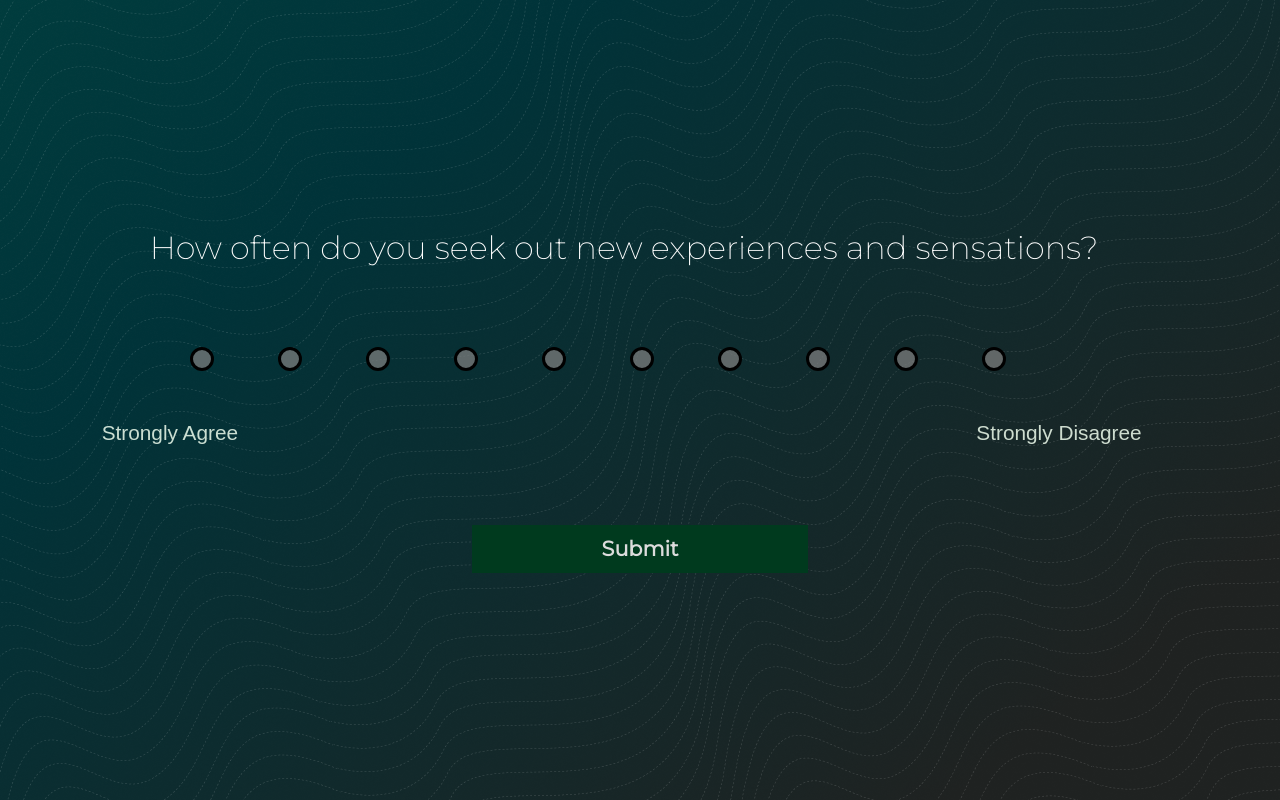
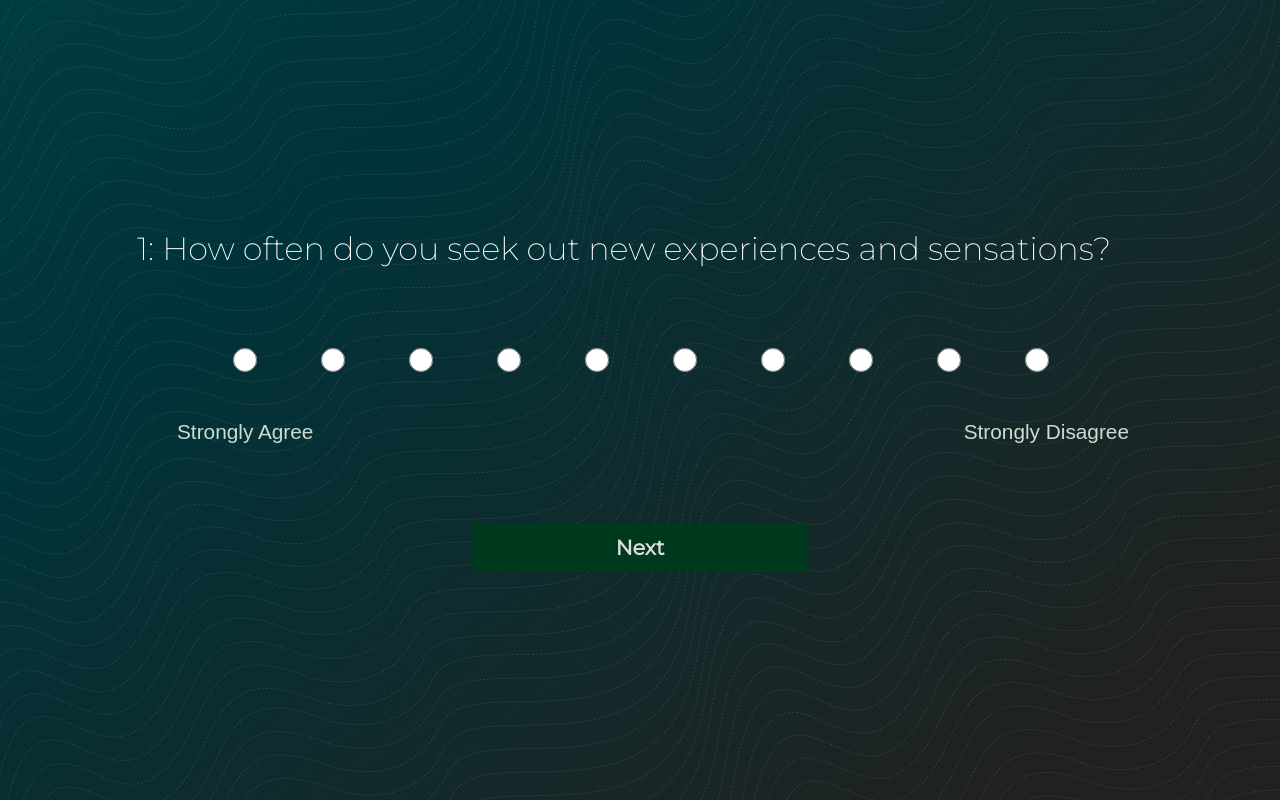
Before and after one commit to Niranjana123-art/CV-Frontend, a React (Create React App) app: page /personalityq in a window 1280 px wide. Built offline with nearby package versions, Linux system fonts and the light colour scheme; a web font is replaced by a local one.

Commit message:
personlity questions added

```diff
--- a/src/components/AptitudeQ/AptitudeQ.js
+++ b/src/components/AptitudeQ/AptitudeQ.js
@@ -30,7 +30,7 @@ const questions = [
   }
 
 
-  // Add more questions
+
 ];
 
 function AptitudeQ() {
--- a/src/components/Navbar/Navbar.css
+++ b/src/components/Navbar/Navbar.css
@@ -30,7 +30,7 @@
   align-items: center;
 }
 .navbar__links {
-  margin-left: 40em;
+  margin-left: 40rem;
   display: flex;
   gap: 5rem;
   justify-content: space-between;
--- a/src/components/PersonalityQ/PersonalityQ.css
+++ b/src/components/PersonalityQ/PersonalityQ.css
@@ -5,7 +5,7 @@
     align-items: center;
     justify-content: center;
     min-height: 100vh;
-    width: 100%;
+    width: 100vw;
     background: linear-gradient(129.93deg, #55AEC0 0.09%, #003D3E 0.1%, #003339 21.43%, #1F2221 68.35%);
     background-image: url("../../assets/bg.png");
 
@@ -36,7 +36,7 @@
     align-items: center;
     width: 60%;
     padding-top: 3rem;
-    padding-left: 3.5rem;
+    padding-left: 7rem;
 
   }
 
@@ -52,28 +52,16 @@
   }
 
   input[type="radio"] {
-    -webkit-appearance: none;
-  -moz-appearance: none;
-  appearance: none;
+
   width: 1.5rem;
   height: 1.5rem;
-  border: 3px solid #000000;
+  border: 2rem solid #000000;
   border-radius: 50%;
   outline: none;
   transition: all 0.2s ease-in-out;
-  /* margin-right: 2px; */
+
   }
 
-/* .questions_container h3{
-    padding-top: 6rem;
-    font-family: 'Montserrat';
-font-style: normal;
-font-weight: 100;
-font-size: 50px;
-text-align: center;
-color: white;
-padding-left: 8rem;
-} */
 .radio_optLabel{
   display: flex;
   flex-direction: row;
@@ -84,6 +72,9 @@ padding-left: 8rem;
   font-size: 1.3rem;
   font-weight: 100;
 
+}
+.strongly__label{
+  padding-left: 5.5rem;
 }
 .personalityQ_submit_btn{
   display: flex;
--- a/src/components/PersonalityQ/PersonalityQ.js
+++ b/src/components/PersonalityQ/PersonalityQ.js
@@ -1,62 +1,89 @@
 import React, { useState } from 'react';
 import './PersonalityQ.css';
-import PersonalitySuccess from "../PersonalitySuccess/PersonalitySuccess"
-const PersonalityQ = () => {
-  const [answer, setAnswer] = useState(null);
-  const options = [
-    '',
-    '',
-    '',
-    '',
-    '',
-    '',
-    '',
-    '',
-    '',
-    '',
+import PersonalitySuccess from '../PersonalitySuccess/PersonalitySuccess';
+
+const questions = [
+  {
+    question: '1: How often do you seek out new experiences and sensations?',
+    options: ['', '', '', '', '', '', '', '', '', ''],
+  },
+  {
+    question: '2: How would you describe your level of extraversion?',
+    options: ['', '', '', '', '', '', '', '', '', ''],
+  },
+  {
+    question: '3: How do you handle stressful situations?',
+    options: ['', '', '', '', '', '', '', '', '', ''],
+  },
+  {
+    question: '4: Are you more inclined towards being organized or spontaneous?',
+    options: ['', '', '', '', '', '', '', '', '', ''],
+  },
+  {
+    question: '5: How do you make decisions?',
+    options: ['', '', '', '', '', '', '', '', '', ''],
+  },
 ];
 
-  const handleSubmit = (event) => {
-    event.preventDefault();
-    alert(`Selected answer: ${answer}`);
-  };
+const PersonalityQ = () => {
+  const [currentQuestion, setCurrentQuestion] = useState(0);
+  const [selectedOption, setSelectedOption] = useState(null);
   const[open,setOpen]=useState(false)
   const handleModal=()=>{
     setOpen(true)
   }
 
-  return (
-    <form onSubmit={handleSubmit}>
-        <div className='persolityq_container'>
+  const handleOptionChange = (event) => {
+    setSelectedOption(event.target.value);
+  };
 
-                <div className='questions_container'>
-                    <h1>How often do you seek out new experiences and sensations?</h1>
-                    <div className='radio_container'>
-                    {options.map((option, index) => (
+  const handleNextQuestion = () => {
+    if (currentQuestion === questions.length - 1) {
+      setOpen(true);
+    } else {
+      setCurrentQuestion(currentQuestion + 1);
+    }
+  };
+  const renderOptions = () => {
+    return questions[currentQuestion].options.map((option, index) => (
       <label className='radio_questions' key={index}>
         <input
-                            type="radio"
-                            name="answer"
+          type='radio'
+          name='answer'
           value={option}
-                            checked={answer === option}
-                            onChange={(event) => setAnswer(event.target.value)}
+          checked={selectedOption === option}
+          onChange={handleOptionChange}
         />
         {option}
       </label>
-                    ))}
-                    </div>
+    ));
+  };
+
+  return (
+    <form>
+      <div className='persolityq_container'>
+        <div className='questions_container'>
+          <h1>{questions[currentQuestion].question}</h1>
+          <div className='radio_container'>{renderOptions()}</div>
           <div className='radio_optLabel'>
-                      <div>Strongly Agree</div>
+            <div className='strongly__label'>Strongly Agree</div>
             <div>Strongly Disagree</div>
           </div>
         </div>
-                <div >
-                  <button className='personalityQ_submit_btn' type="submit" onClick={handleModal}>Submit</button>
+        <div>
+        {currentQuestion === questions.length - 1 ? (
+          <button className="personalityQ_submit_btn" type="button" onClick={handleModal}>
+            Submit
+          </button>
+        ) : (
+          <button className="personalityQ_submit_btn" type="button" onClick={handleNextQuestion}>
+            Next
+          </button>
+        )}
         </div>
       </div>
-      <PersonalitySuccess open={open} setOpen={setOpen}/>
+      {open && <PersonalitySuccess />}
     </form>
-
   );
 };
 
```
Lines whose indentation alone changed are shown as unchanged.
